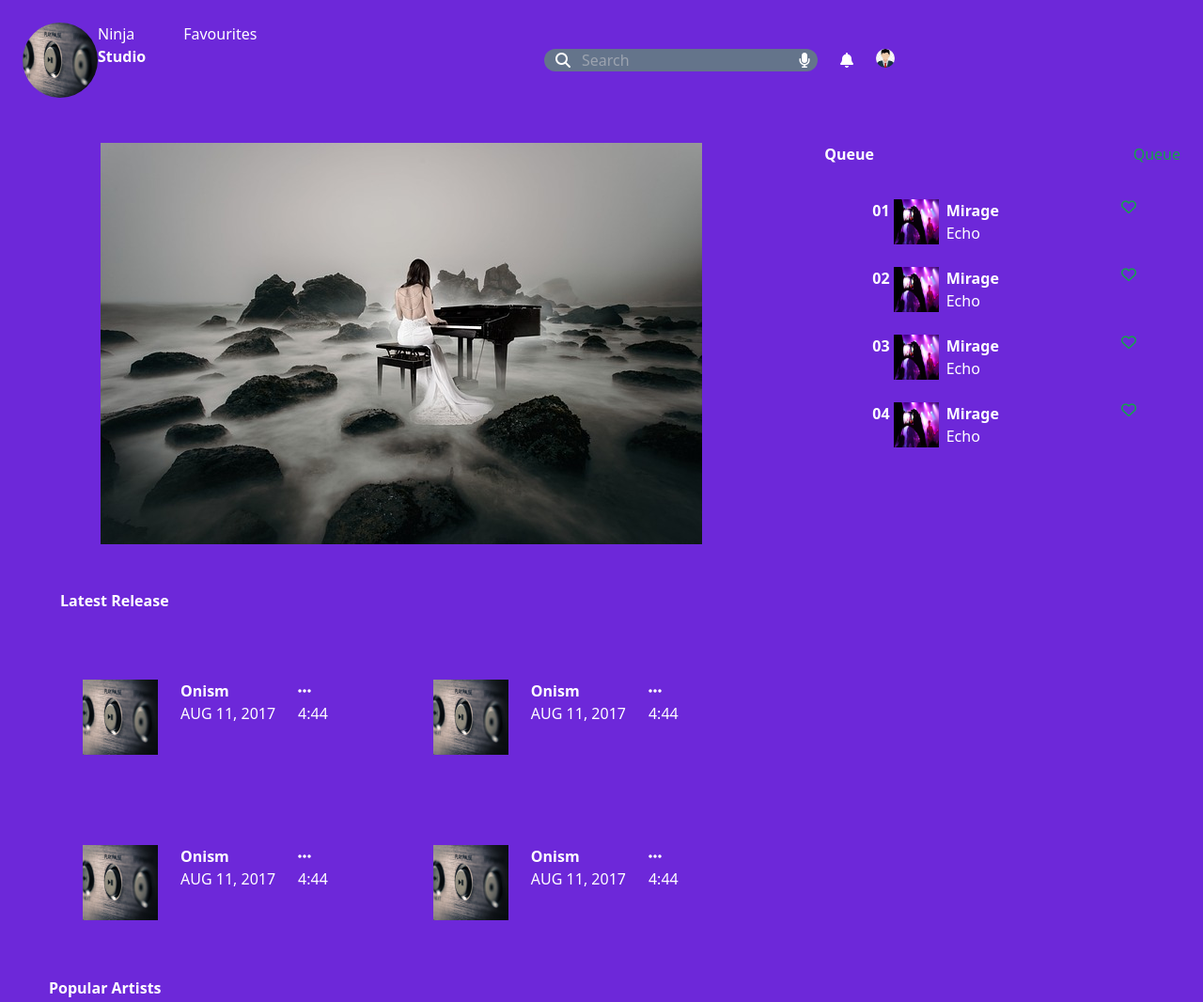
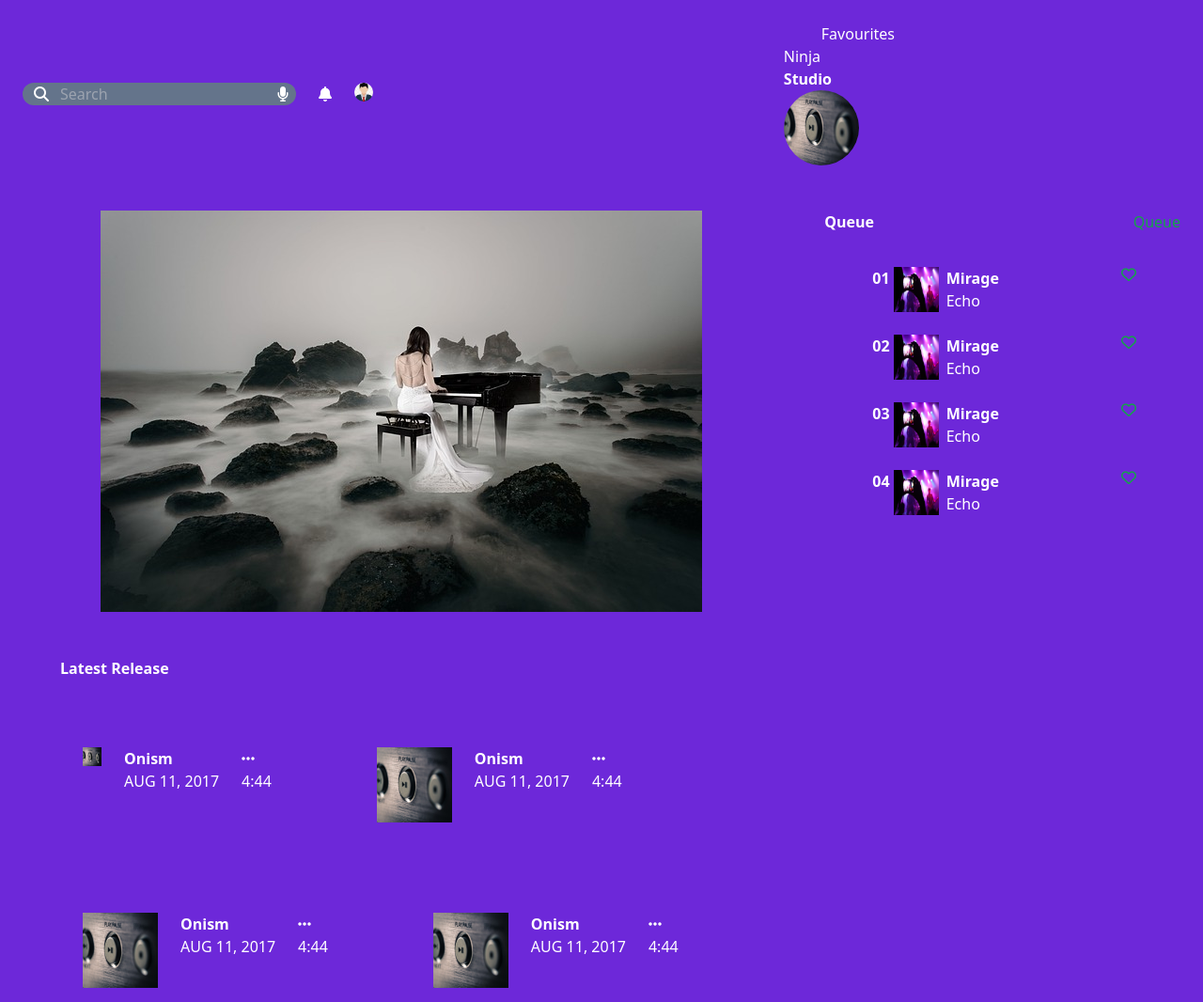
Before and after one commit to ashi345/MusicPlayerWithTailwindCSS, a website: page src/index.html in a window 1280 px wide. Shown: the top 1066 px of the page at 94% size. Drawn offline with Linux system fonts and the light colour scheme; some icons are missing.

Commit message:
something change

```diff
--- a/src/index.html
+++ b/src/index.html
@@ -15,10 +15,10 @@
         <nav class="relative container p-6">
 
             <!-- Inital left part which includes img,logo, link -->
-            <div class="flex items-center justify-between mx-auto">
-                <div class="flex justify-start">
+            <div class="flex items-center justify-between mx-auto sm:flex-row-reverse sm:text-left">
+                <div class="flex justify-start sm:flex-col-reverse">
                     <div class= "logo-image">
-                        <img class="h-20 w-20 rounded-full" src="../Img/plant-949111_640.jpg" alt="logo-image">
+                        <img class="h-20 w-20 rounded-full" src="../Img/plant-949111_640.jpg" alt="logo-image" class="sm:w-1/2 sm:h-1/2">
                     </div>
 
                     <div class = "flex-col ml-0 ">
@@ -61,9 +61,9 @@
             <!-- first Horizontal Div -->
             <div class="flex mx-auto p-3">
                 <!-- first div -->
-                <div class="flex justify-start ml-10 p-6">
+                <div class="flex justify-around ml-10 p-6">
                     <div class="p-3">
-                        <img src="../Img/plant-949111_640.jpg" alt="latest-release-image" class = "h-20 w-20">
+                        <img src="../Img/plant-949111_640.jpg" alt="latest-release-image" class = "h-20 w-20 sm:w-5 sm:h-5">
                     </div>
                     <div class="p-3">
                         <h2 class="font-bold">Onism</h2>
@@ -76,7 +76,7 @@
 
                 </div>
                 <!-- Second Div -->
-                <div class="flex justify-start ml-10 p-6">
+                <div class="flex justify-around ml-10 p-6">
                     <div class="p-3">
                         <img src="../Img/plant-949111_640.jpg" alt="latest-release-image" class = "h-20 w-20">
                     </div>
@@ -95,7 +95,7 @@
 
             <div class="flex mx-auto p-3">
                 <!-- first div -->
-                <div class="flex justify-start ml-10 p-6">
+                <div class="flex justify-around ml-10 p-6">
                     <div class="p-3">
                         <img src="../Img/plant-949111_640.jpg" alt="latest-release-image" class = "h-20 w-20">
                     </div>
@@ -110,7 +110,7 @@
 
                 </div>
                 <!-- Second Div -->
-                <div class="flex justify-start ml-10 p-6">
+                <div class="flex justify-around ml-10 p-6">
                     <div class="p-3">
                         <img src="../Img/plant-949111_640.jpg" alt="latest-release-image" class = "h-20 w-20">
                     </div>
```
Also changed, not shown: css/main.css.
